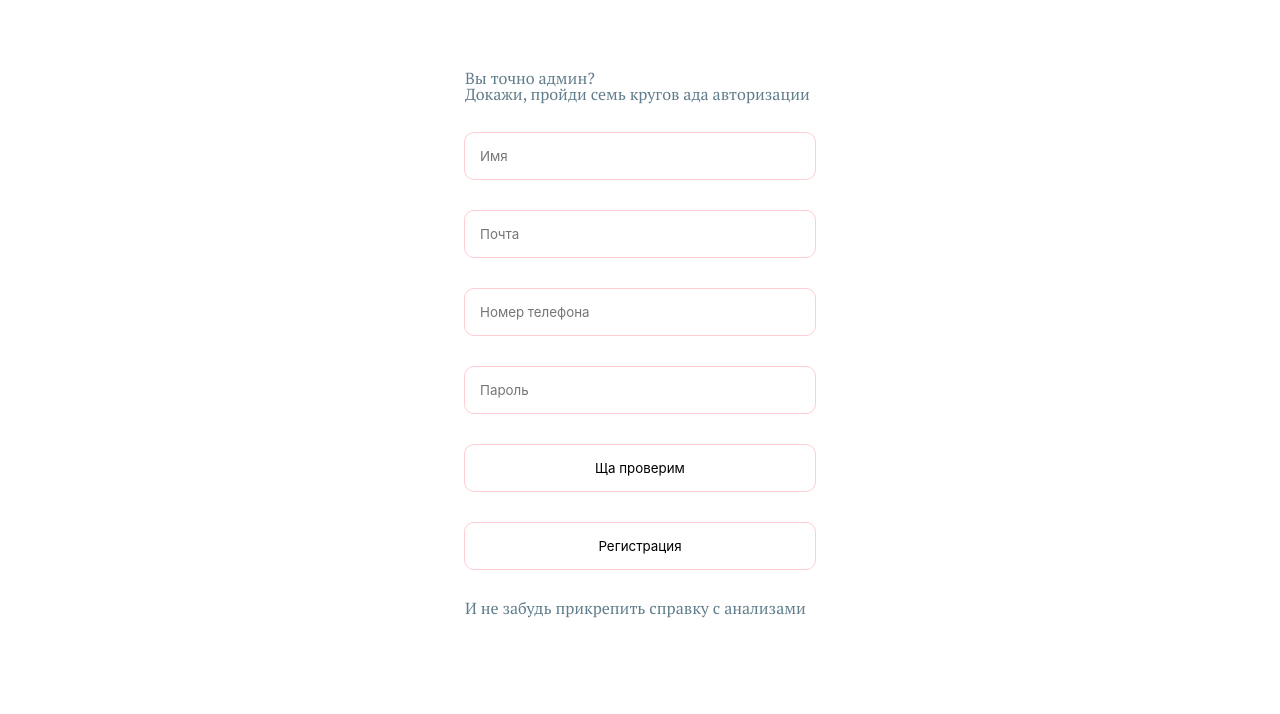
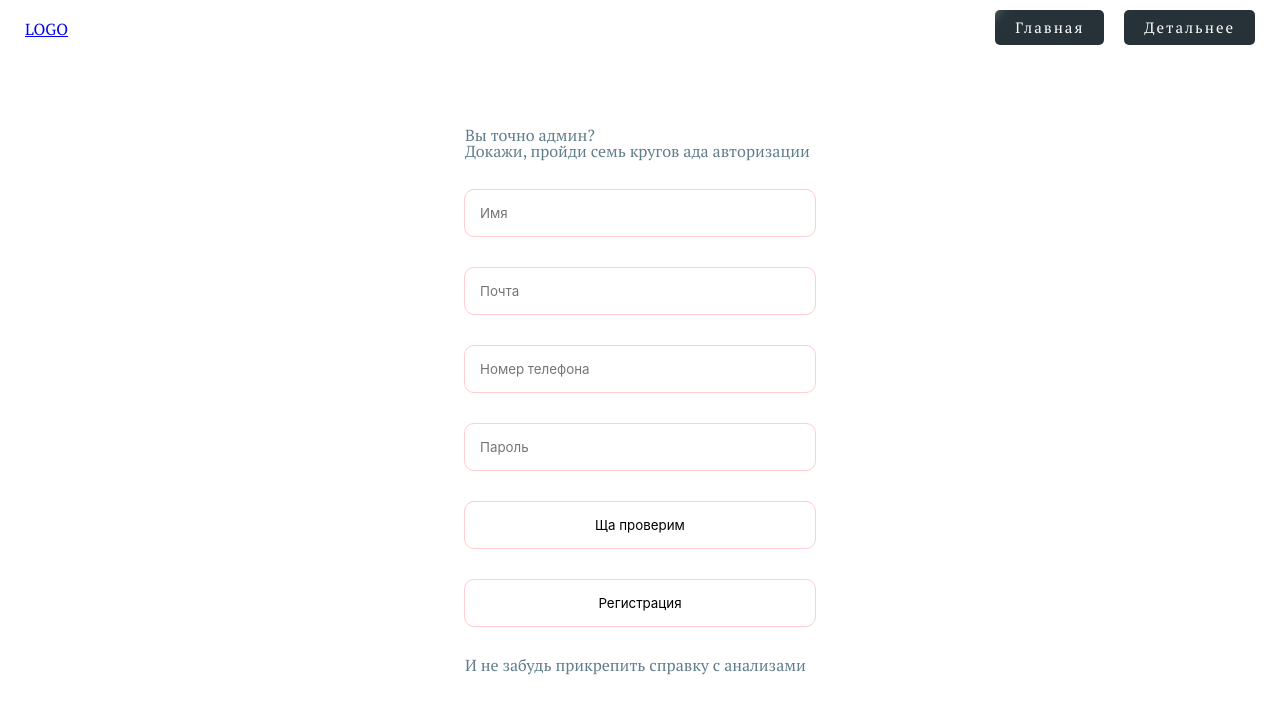
Before and after one commit to Zheka-ded/Lerik, a React (Create React App) app in the folder client/: page /auth in a window 1280 px wide. Shown: the top 714 px of the page. Built offline with nearby package versions, Linux system fonts and the light colour scheme.

Commit message:
nav&logo

```diff
--- a/client/src/components/app/App.js
+++ b/client/src/components/app/App.js
@@ -1,6 +1,10 @@
 import {BrowserRouter as Router} from 'react-router-dom';
 import useRoutes from '../../routes';
+
 import './App.scss';
+
+import Nav from '../nav/Nav';
+import Logo from '../logo/Logo';
 
 
 export default function Appp () {
@@ -10,7 +14,13 @@ export default function Appp () {
     return (
         <Router>
             <div className="App">
-                {routes}
+                <div className="App__wrap">
+                    <div className="App__top">
+                        <Logo/>
+                        <Nav/>
+                    </div>
+                    {routes}
+                </div>
             </div>
         </Router>
     )
--- a/client/src/components/app/App.scss
+++ b/client/src/components/app/App.scss
@@ -5,4 +5,18 @@
     justify-content: center;
     margin: 0 auto;
     color: #607d8b;
+    &__wrap{
+        display: flex;
+        flex-direction: column;
+        align-items: center;
+        width: 100%;
+    }
+
+    &__top{
+        display: flex;
+        flex-direction: row;
+        width: 100%;
+        justify-content: space-between;
+        align-items: center;
+    }
 }
--- /dev/null
+++ b/client/src/components/logo/Logo.js
@@ -0,0 +1,11 @@
+import './Logo.scss';
+import { Link } from 'react-router-dom';
+
+export default function Logo () {
+
+    return (
+        <div className="Logo">
+            <Link to="/">LOGO</Link>
+        </div>
+    )
+}
--- /dev/null
+++ b/client/src/components/logo/Logo.scss
@@ -0,0 +1,3 @@
+.Logo{
+    margin: 10px;
+}
--- /dev/null
+++ b/client/src/components/nav/Nav.js
@@ -0,0 +1,16 @@
+import './Nav.scss';
+import { Link } from 'react-router-dom';
+
+export default function Nav () {
+
+    return (
+        <nav className="Nav">
+            <ul>
+                <li><Link to="/">Главная</Link></li>
+                {/* <li><Link to="/category-goods">Категории товаров</Link></li>
+                <li><Link to="/goods">Товары</Link></li> */}
+                <li><Link to="/detail/:id">Детальнее</Link></li>
+            </ul>
+        </nav>
+    )
+}
--- /dev/null
+++ b/client/src/components/nav/Nav.scss
@@ -0,0 +1,62 @@
+.Nav{
+    // margin-left: -10px;
+    // margin-right: -10px;
+
+    ul{
+        display: flex;
+        flex-direction: row;
+        justify-content: space-between;
+
+        li{
+            margin: 10px;
+
+            a{
+                letter-spacing: 2px;
+                font-size: 15px;
+                position: relative;
+                display: inline-block;
+                text-decoration: none;
+                // background-color: #d1c4e9;
+                background-color: #7e57c2;
+                background-color: #212121;
+                background-color: #263238;
+                color: #fff;
+                padding: 10px 20px;
+                border-radius: 5px;
+                overflow: hidden;
+
+                &:before{
+                    content: '';
+                    position: absolute;
+                    top: 0;
+                    left: -50%;
+                    width: 35px;
+                    height: 100%;
+                    background-color: rgba(253,253,253, 0.8);
+                    filter: blur(10px);
+                    // transform: translateX(-175%) skewX(-45deg);
+                    transform: skewX(-45deg);
+                }
+
+                &:hover{
+
+                    &:before{
+                        animation: move_light 1s, all ease;
+                    }
+                }
+
+            }
+        }
+    }
+}
+
+@keyframes move_light{
+  from{
+    left: -50%;
+    // transform: translateX(-175%) skewX(-45deg);
+  }
+  to{
+    left: 130%;
+    // transform: translateX(1000%) skewX(-45deg)
+  }
+}
--- a/client/src/components/pages/adminPage/AdminPage.js
+++ b/client/src/components/pages/adminPage/AdminPage.js
@@ -1,6 +1,7 @@
-import './AdminPage.scss';
 import {useState, useEffect} from 'react';
 import useHttp from '../../../hooks/http.hook';
+
+import './AdminPage.scss';
 
 export default function AdminPage () {
 
--- a/client/src/components/pages/authPage/AuthPage.js
+++ b/client/src/components/pages/authPage/AuthPage.js
@@ -37,7 +37,6 @@ export default function AuthPage () {
         }
     }
 
-    // console.log(form);
 
     return (
         <div className="AuthPage">
--- a/client/src/components/pages/mainPage/MainPage.js
+++ b/client/src/components/pages/mainPage/MainPage.js
@@ -1,45 +1,38 @@
-import './MainPage.scss';
-import useHttp from '../../../hooks/http.hook';
 import { useState } from 'react';
 
-// import { Link } from 'react-router-dom';
+import useHttp from '../../../hooks/http.hook';
+
+import './MainPage.scss';
 
 export default function MainPage () {
 
     const { request } = useHttp();
 
-    const [data, setData] = useState(null)
-
-    useState(() => {
-        allProducts();
-    }, [])
+    const [data, setData] = useState(null);
 
     async function allProducts () {
         try {
-            const data = await request('/api/product/loading', 'GET');
-            setData(data);
+            const fetched = await request('/api/product/loading', 'GET', null);
+            setData(fetched);
         } catch (e) {
 
         }
     }
+    // Не правильно тут
+    useState(() => {
+        allProducts()
+    }, [allProducts])
 
-    // product()
-
-
-    console.log(data)
-
-
+    console.log(data);
 
     return (
         <div className="MainPage">
             <h1>MainPage</h1>
 
-            {/* <ul>
-                <li><Link to="/">Главная</Link></li>
-                <li><Link to="/category-goods">Категории товаров</Link></li>
-                <li><Link to="/goods">Товары</Link></li>
-                <li><Link to="/detail/:id">Детальнее</Link></li>
-            </ul> */}
+            {data !== null && data.map(elem => (
+                <div key={elem._id} ><h2>{elem.title}</h2></div>
+            ))}
+
         </div>
     )
 }
--- a/client/src/components/pages/mainPage/MainPage.scss
+++ b/client/src/components/pages/mainPage/MainPage.scss
@@ -1,4 +1,4 @@
-.MainPage{
-    color: indianred;
-    font-size: 50px;
-}
+// .MainPage{
+//     // color: indianred;
+//     // font-size: 50px;
+// }
--- a/client/src/routes.js
+++ b/client/src/routes.js
@@ -1,9 +1,9 @@
 import { Switch, Route, Redirect } from 'react-router-dom';
 import AdminPage from './components/pages/adminPage/AdminPage';
-import DetailPage from './components/pages/detailPage/DetailPage';
+// import DetailPage from './components/pages/detailPage/DetailPage';
 import MainPage from './components/pages/mainPage/MainPage';
-import CategoryPage from './components/pages/categoryPage/CategoryPage';
-import GoodsPage from './components/pages/goodsPage/GoodsPage';
+// import CategoryPage from './components/pages/categoryPage/CategoryPage';
+// import GoodsPage from './components/pages/goodsPage/GoodsPage';
 import AuthPage from './components/pages/authPage/AuthPage';
 
 export default function useRoutes (isAuthenticated) {
@@ -15,17 +15,17 @@ export default function useRoutes (isAuthenticated) {
                     <MainPage />
                 </Route>
 
-                <Route path="/category-goods" exact>
+                {/* <Route path="/category-goods" exact>
                     <CategoryPage />
-                </Route>
+                </Route> */}
 
-                <Route path="/goods" exact>
+                {/* <Route path="/goods" exact>
                     <GoodsPage />
-                </Route>
+                </Route> */}
 
-                <Route path="/detail/:id">
+                {/* <Route path="/detail/:id">
                     <DetailPage />
-                </Route>
+                </Route> */}
 
                 <Route path="/auth" exact>
                     <AuthPage />
@@ -47,17 +47,17 @@ export default function useRoutes (isAuthenticated) {
                 <MainPage />
             </Route>
 
-            <Route path="/category-goods" exact>
+            {/* <Route path="/category-goods" exact>
                 <CategoryPage />
-            </Route>
+            </Route> */}
 
-            <Route path="/goods" exact>
+            {/* <Route path="/goods" exact>
                 <GoodsPage />
-            </Route>
+            </Route> */}
 
-            <Route path="/detail/:id">
+            {/* <Route path="/detail/:id">
                 <DetailPage />
-            </Route>
+            </Route> */}
 
             <Route path="/auth" exact>
                 <AuthPage />
```
Also changed, not shown: client/src/components/pages/categoryPage/CategoryPage.js (+10 -0 lines), 1 other file (tests, documents, lock files or other folders).
